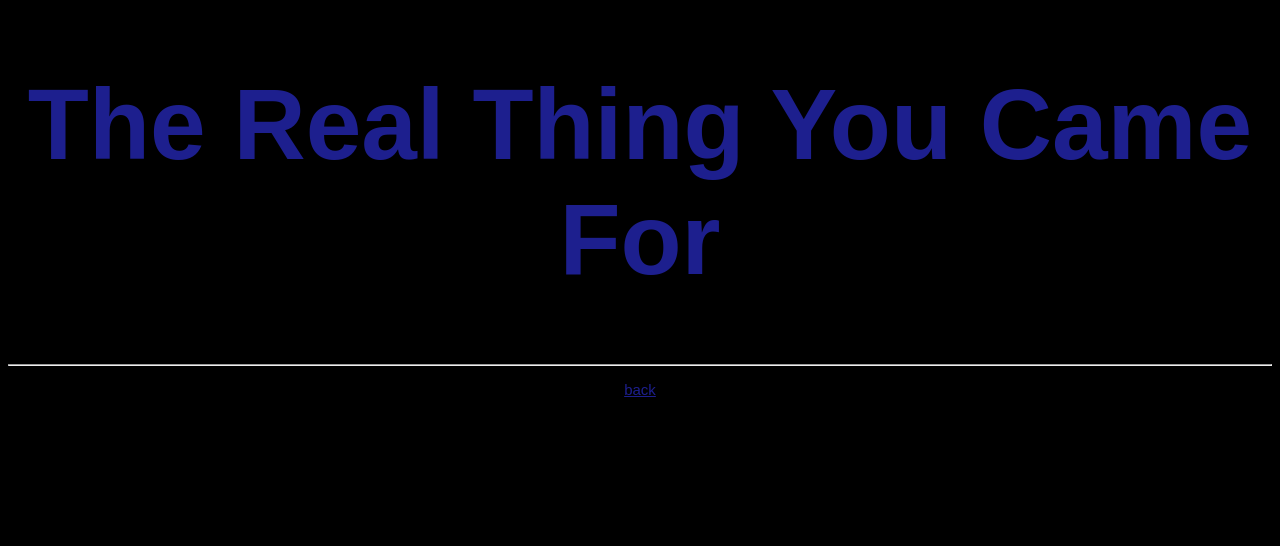
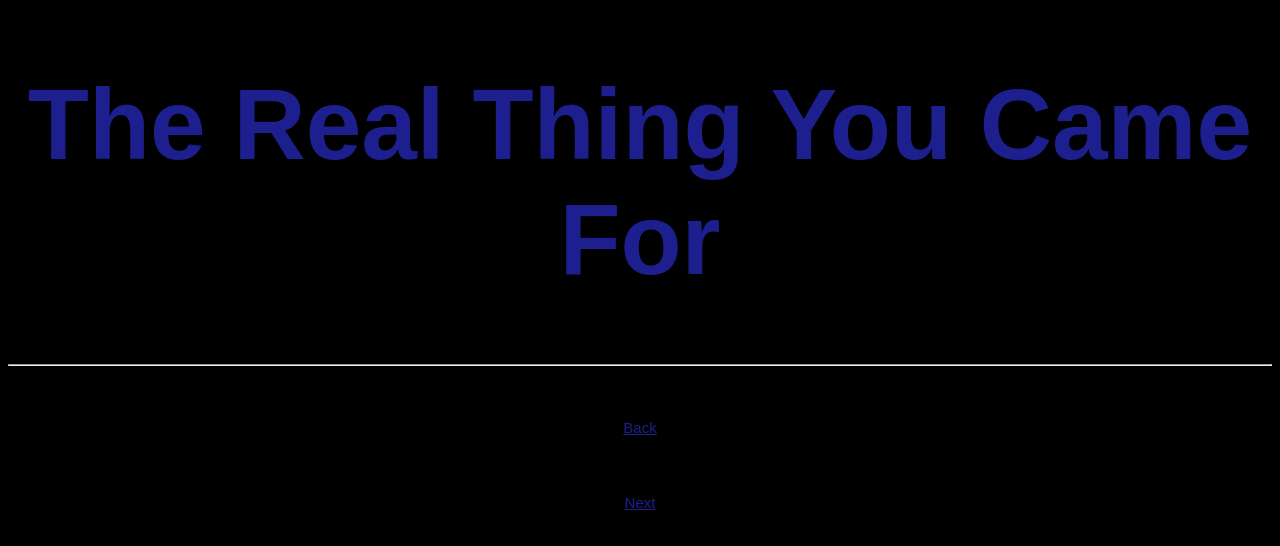
Before and after one commit to TheOnyxBlade/Avoiddit, a plain HTML site: page page2.html in a window 1280 px wide. Drawn offline with Linux system fonts and the light colour scheme.

Commit message:
Update page2.html

```diff
--- a/page2.html
+++ b/page2.html
@@ -23,7 +23,7 @@
     }
     p {
 
-        font-size:15px;
+        font-size:35px;
         color:white;
         text-align:center;
         font-family:Arial;
@@ -43,7 +43,8 @@
 
   <hr>
 
-  <p><a href = "index.html">back</a></p>
+  <p><a href = "index.html">Back</a></p>
+<p><a href = "page3.html">Next</a></p>
 
   </body>
 </html>
```
